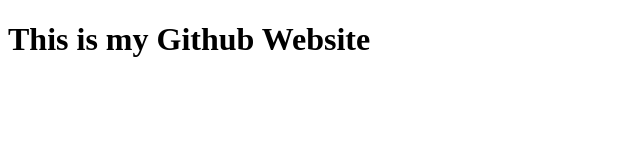
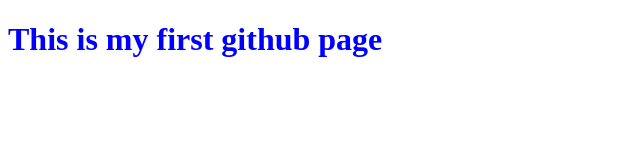
Before and after one commit to benny70712/benny70712.github.io, a plain HTML site: page index.html in a window 1280 px wide. Shown: the whole page, without its empty margins (0-640 px from the left). Drawn offline with Linux system fonts and the light colour scheme.

Commit message:
change title and color

```diff
--- a/index.html
+++ b/index.html
@@ -4,8 +4,13 @@
     <meta charset="UTF-8">
     <meta name="viewport" content="width=device-width, initial-scale=1.0">
     <title>My Website</title>
+    <style>
+        h1 {
+            color: blue;
+        }
+    </style>
 </head>
 <body>
-    <h1>This is my Github Website</h1>
+    <h1>This is my first github page</h1>
 </body>
 </html>
```
